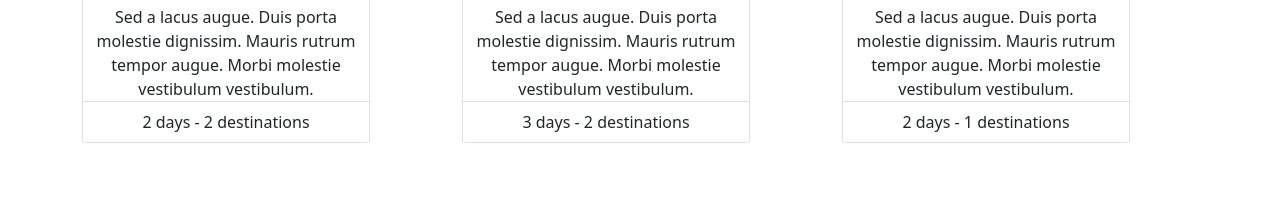
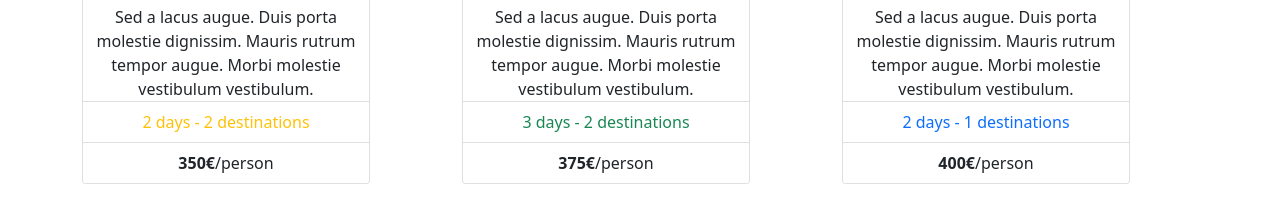
Before and after one commit to GiorgioAscione/bootstrap-travel-agency, a plain HTML site: page index.html in a window 1280 px wide. Shown: the part 466-688 px from the top of the page. Drawn offline with nearby package versions, Linux system fonts and the light colour scheme.

Commit message:
TERZO COMMIT

```diff
--- a/index.html
+++ b/index.html
@@ -10,6 +10,7 @@
             integrity="sha384-1BmE4kWBq78iYhFldvKuhfTAU6auU8tT94WrHftjDbrCEXSU1oBoqyl2QvZ6jIW3" crossorigin="anonymous">
     </head>
     <body>
+        <!--PRIMA RIGA-->
         <div class="container" style="text-align: center;">
             <div class="row">
                 <div class="col -12">
@@ -17,6 +18,7 @@
                     <p class="fs-5">Lorem ipsum dolor sit amet, consectetur adipiscing elit. Fusce ex lacus, ullamcorper id tincidunt in, fermentum finibus orci. Phasellus placerat aliquet metus scelerisque convallis.</p>
                 </div>
             </div>
+        <!--SECONDA RIGA-->
             <div class="row">
                 <div class="col-4">
                     <div class="card" style="width: 18rem;">
@@ -26,7 +28,8 @@
                             <p class="card-text">Sed a lacus augue. Duis porta molestie dignissim. Mauris rutrum tempor augue. Morbi molestie vestibulum vestibulum.</p>
                         </div>
                         <ul class="list-group list-group-flush">
-                        <li class="list-group-item">2 days - 2 destinations</li>
+                        <li class="list-group-item text-warning">2 days - 2 destinations</li>
+                        <li class="list-group-item"><strong>350€</strong>/person</li>
                     </div>
                 </div>
 
@@ -38,7 +41,8 @@
                             <p class="card-text">Sed a lacus augue. Duis porta molestie dignissim. Mauris rutrum tempor augue. Morbi molestie vestibulum vestibulum.</p>
                         </div>
                         <ul class="list-group list-group-flush">
-                        <li class="list-group-item">3 days - 2 destinations</li>
+                        <li class="list-group-item text-success">3 days - 2 destinations</li>
+                        <li class="list-group-item"><strong>375€</strong>/person</li>
                     </div>
                 </div>
 
@@ -50,7 +54,8 @@
                             <p class="card-text">Sed a lacus augue. Duis porta molestie dignissim. Mauris rutrum tempor augue. Morbi molestie vestibulum vestibulum.</p>
                         </div>
                         <ul class="list-group list-group-flush">
-                        <li class="list-group-item">2 days - 1 destinations</li>
+                        <li class="list-group-item text-primary">2 days - 1 destinations</li>
+                        <li class="list-group-item"><strong>400€</strong>/person</li>
                     </div>
                 </div>
             </div>
```
